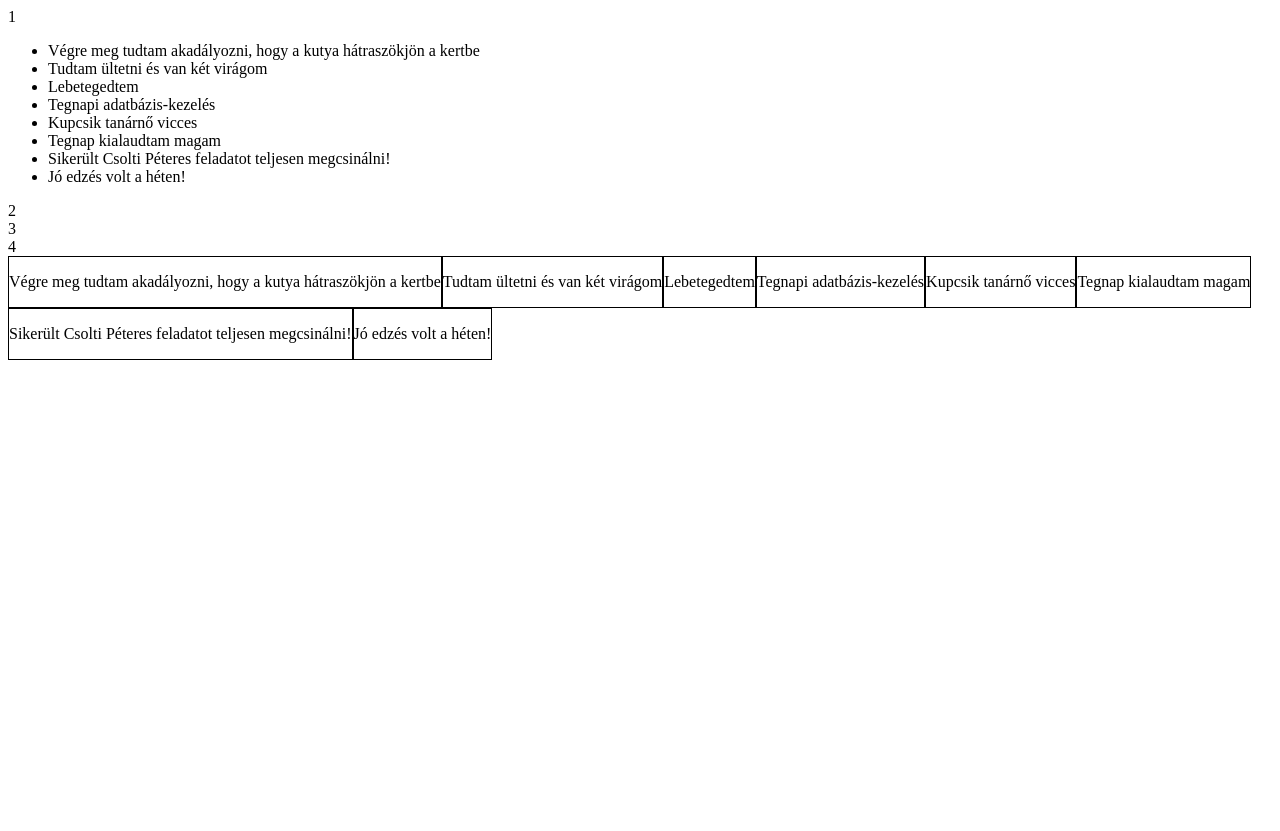
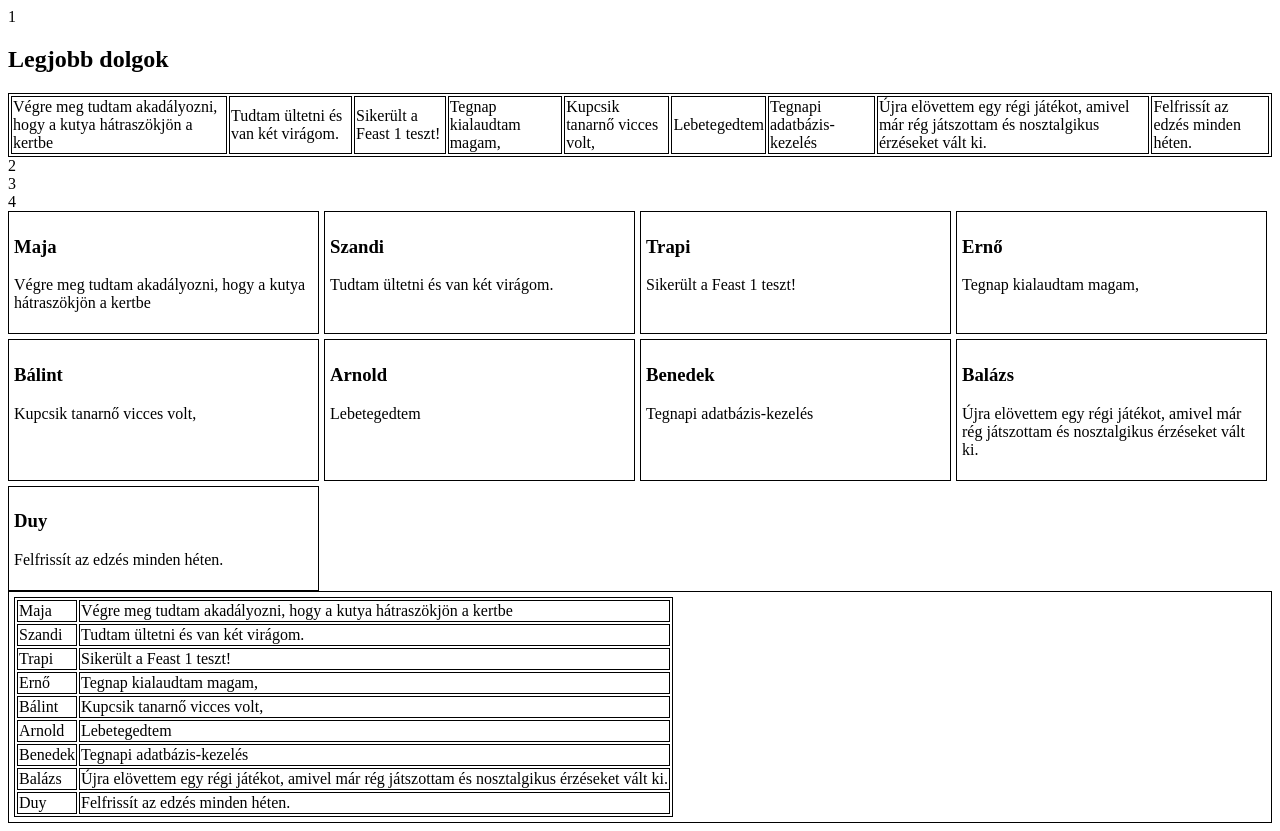
Before and after one commit to baalintka/legjobbdolgok-js, a plain HTML site: page index.html in a window 1280 px wide. Before the commit the page ends 800 px from the top, so only its background shows below. Drawn offline with Linux system fonts and the light colour scheme.

Commit message:
java haladás tablazat

```diff
--- a/index.html
+++ b/index.html
@@ -16,5 +16,8 @@
     <section>
 
     </section>
+    <div id="tablazat">
+
+    </div>
 </body>
 </html>
--- a/main.js
+++ b/main.js
@@ -4,41 +4,50 @@ function init() {
   console.log("Hello");
   const articleElem = document.querySelectorAll("#tarolo");
   console.log(articleElem);
-  articleElem.innerHTML = "<h1>Legjobb dolgok</h1>";
-  const list = [
-    "Végre meg tudtam akadályozni, hogy a kutya hátraszökjön a kertbe",
-    "Tudtam ültetni és van két virágom",
-    "Lebetegedtem",
-    "Tegnapi adatbázis-kezelés",
-    "Kupcsik tanárnő vicces",
-    "Tegnap kialaudtam magam",
-    "Sikerült Csolti Péteres feladatot teljesen megcsinálni! ",
-    "Jó edzés volt a héten!",
-  ];
+  articleElem[0].innerHTML += "<h1>Legjobb dolgok</h1>";
+  const list = [ { nev: "Maja",mondat: "Végre meg tudtam akadályozni, hogy a kutya hátraszökjön a kertbe", }, {nev: "Szandi", mondat: "Tudtam ültetni és van két virágom.", },{ nev: "Trapi", mondat: "Sikerült a Feast 1 teszt!" }, { nev: "Ernő", mondat: "Tegnap kialaudtam magam," }, { nev: "Bálint", mondat: "Kupcsik tanarnő vicces volt," }, {nev: "Arnold", mondat: "Lebetegedtem", }, {nev: "Benedek", mondat: "Tegnapi adatbázis-kezelés",}, { nev: "Balázs",mondat: "Újra elövettem egy régi játékot, amivel már rég játszottam és nosztalgikus érzéseket vált ki.", }, { nev: "Duy", mondat: "Felfrissít az edzés minden héten." }, ];
   megjelenit(list,articleElem);
   const szuloelem=document.querySelectorAll("section");
   megjelenit2(list,szuloelem);
+
+  const tablazatelem=document.getElementById("tablazat");
+  megjelenit3(list,tablazatelem)
 }
-const articleElem=document.getElementById("tartalom");
+
+
+
 
 function megjelenit(list,articleElem) {
 
-    let txt="<ul>";
+    let txt="<table>";
+    txt +="<tr>";
     for (let index = 0; index < list.length; index++) {
-            txt+= "<li>" +list[index]+"</li>"
-            console.log(list[index]);
+            txt+= "<td>" +list[index].mondat + "</td>"
+
 
     }
-    txt+= "</ul>"
+    txt +="</tr>";
+    txt+= "</table>"
     articleElem[0].innerHTML += txt;
 }
 
 function megjelenit2(list,szuloelem){
     let text = "";
+
     for (let index = 0; index < list.length; index++) {
-            text+="<div>"+"<p>"+list[index] + "</p>"+"</div>";
+            text+="<div>"+"<h3>" + list[index].nev + "</h3>"+"<p>"+list[index].mondat + "</p>"+"</div>";
 
     }
     szuloelem[0].innerHTML+=text;
+}
+function megjelenit3(list,tablazatelem){
+  let tablazat="<table>";
+    for (let index = 0; index < list.length; index++) {
+        tablazat+="<tr>";
+        tablazat +="<td>"+ list[index].nev+"</td>" +"<td>"+ list[index].mondat +"</td>"
+        tablazat+="</tr>";
 
+    }
+    tablazat +="</table>";
+  tablazatelem.innerHTML +=tablazat
 }
--- a/style.css
+++ b/style.css
@@ -1,10 +1,26 @@
+*{
+    box-sizing: border-box;
+}
 section{
     display: flex;
     flex-direction: row;
     flex-wrap: wrap;
-
+    gap:5px;
 
 }
+td{
+    border:  solid black 1px;
+}
+table,th,tr{
+    border:  solid black 1px;
+}
 div{
+    padding:5px;
+    flex:0 0 calc(25% - 5px);
     border:  1px solid black;
 }
+@media screen and (max-width:400px){
+    div{
+        flex: 0 0 calc(50% - 5px);
+    }
+}
```
